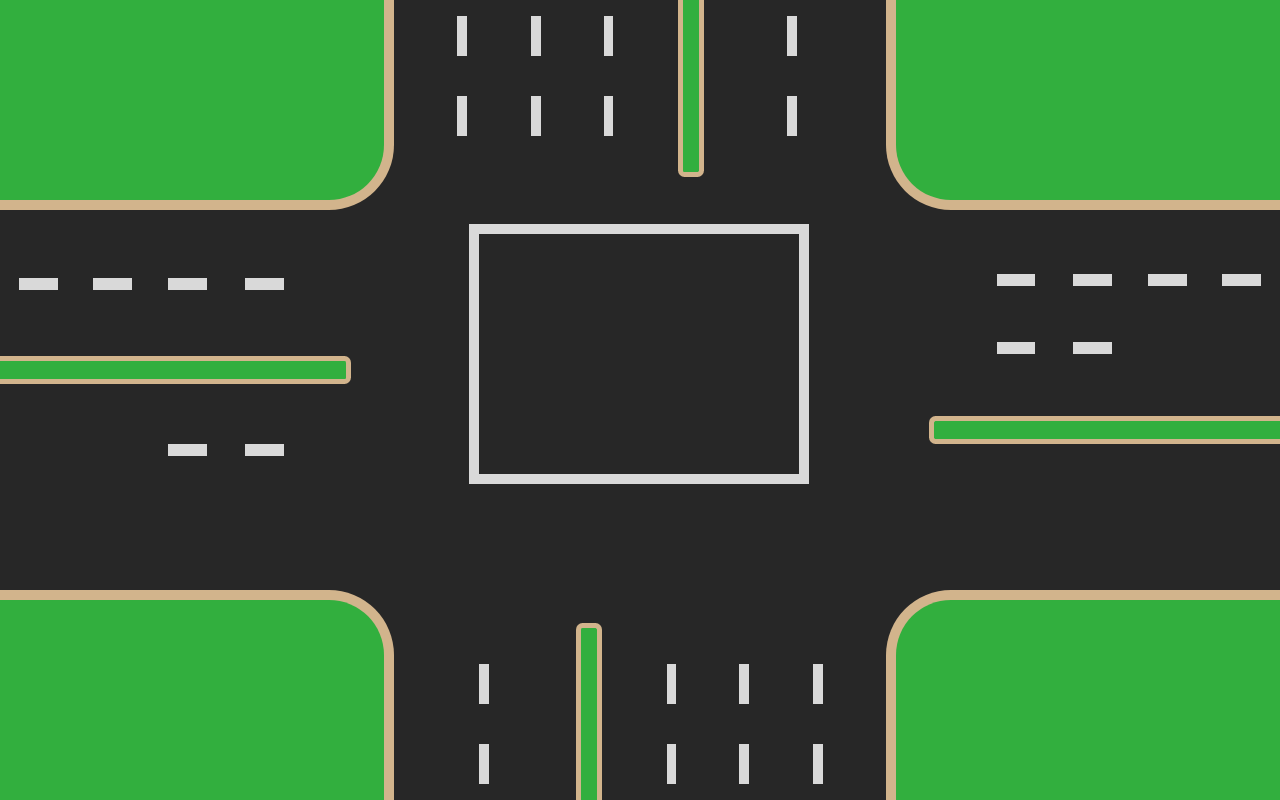
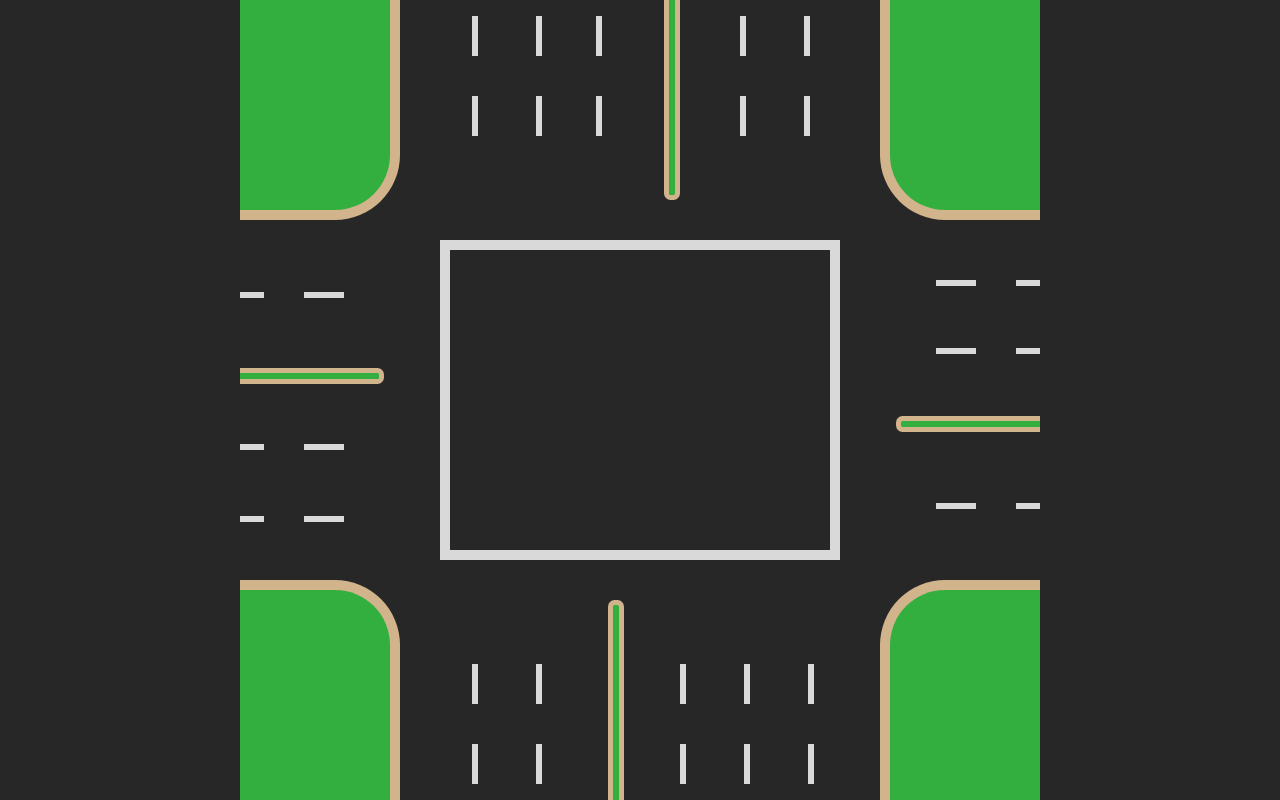
Before and after one commit to DubUlasi/Traffic-Simulator, a plain HTML site: page index.html in a window 1280 px wide. Drawn offline with Linux system fonts and the light colour scheme.

Commit message:
i am trying to get the index.css on my branch

```diff
--- a/index.css
+++ b/index.css
@@ -1,17 +1,35 @@
+* {
+  margin: 0;
+  padding: 0;
+  box-sizing: border-box;
+}
+
 
 /* Background of the entire design */
 body {
   background-color: #272727;
 }
 
+
+/* Rules for the wrapper enclosing the environment */
+#environment-wrapper {
+  height: 100vh;
+  width: 100vh;
+  margin: auto;
+  position: relative;
+}
+
+
 /* design of the 4 land corners of the road */
-
-.land1 {  /* Top left corner */
-    position: fixed;
+.land1 {
+  /* Top left corner */
+  /* position: fixed; */
+  position: absolute;
   top: 0px;
   left: 0px;
-    width: 30%;
-    height: 25%;
+  /* width: 30%; */
+  width: 20%;
+  height: 27.5%;
   background-color: #32AF3E;
   border-bottom: 10px solid #D2B48C;
   border-right: 10px solid #D2B48C;
@@ -19,36 +37,45 @@ body {
 
 }
 
-  .land2 {  /* Top right corner */
-    position: fixed;
+.land2 {
+  /* Top right corner */
+  /* position: fixed; */
+  position: absolute;
   top: 0px;
   right: 0px;
-    width: 30%;
-    height: 25%;
+  /* width: 30%; */
+  width: 20%;
+  height: 27.5%;
   background-color: #32AF3E;
   border-bottom: 10px solid #D2B48C;
   border-left: 10px solid #D2B48C;
   border-bottom-left-radius: 65px;
 }
 
-  .land3 {  /* bottom left corner */
-    position: fixed;
+.land3 {
+  /* bottom left corner */
+  /* position: fixed; */
+  position: absolute;
   bottom: 0px;
   left: 0px;
-    width: 30%;
-    height: 25%;
+  /* width: 30%; */
+  width: 20%;
+  height: 27.5%;
   background-color: #32AF3E;
   border-top: 10px solid #D2B48C;
   border-right: 10px solid #D2B48C;
   border-top-right-radius: 65px;
 }
 
-  .land4 {  /* bottom right corner */
-    position: fixed;
+.land4 {
+  /* bottom right corner */
+  /* position: fixed; */
+  position: absolute;
   bottom: 0px;
   right: 0px;
-    width: 30%;
-    height: 25%;
+  /* width: 30%; */
+  width: 20%;
+  height: 27.5%;
   background-color: #32AF3E;
   border-top: 10px solid #D2B48C;
   border-left: 10px solid #D2B48C;
@@ -59,10 +86,13 @@ body {
 /* design of the intersection box*/
 .intersection {
   position: absolute;
-    margin-left: 36%;
-    margin-top: 15.2%;
-    width: 25%;
-    height: 30%;
+  /* margin-left: 36%; */
+  /* margin-top: 15.2%; */
+  /* width: 25%; */
+  top: 30%;
+  left: 25%;
+  width: 50%;
+  height: 40%;
   background-color: #272727;
   border: 10px solid #D9D9D9;
 }
@@ -73,8 +103,8 @@ body {
   position: absolute;
   top: 0px;
   left: 53%;
-    width: 1.2%;
-    height: 21.5%;
+  width: 2%;
+  height: 25%;
   background-color: #32AF3E;
   border-left: 5px solid #D2B48C;
   border-right: 5px solid #D2B48C;
@@ -84,13 +114,15 @@ body {
 
 }
 
+
 /* Bottom Road Divider */
 .divider2 {
   position: absolute;
   bottom: 0px;
-    right: 53%;
-    width: 1.2%;
-    height: 21.5%;
+  /* right: 53%; */
+  left: 46%;
+  width: 2%;
+  height: 25%;
   background-color: #32AF3E;
   border-left: 5px solid #D2B48C;
   border-right: 5px solid #D2B48C;
@@ -106,8 +138,8 @@ body {
   position: absolute;
   bottom: 52%;
   left: 0px;
-      width: 27%;
-      height: 2.2%;
+  width: 18%;
+  height: 2%;
   background-color: #32AF3E;
   border-bottom: 5px solid #D2B48C;
   border-right: 5px solid #D2B48C;
@@ -117,13 +149,14 @@ body {
 
 }
 
+
 /* Right Road Divider */
 .divider4 {
   position: absolute;
   top: 52%;
   right: 0px;
-      width: 27%;
-      height: 2.2%;
+  width: 18%;
+  height: 2%;
   background-color: #32AF3E;
   border-bottom: 5px solid #D2B48C;
   border-left: 5px solid #D2B48C;
@@ -134,231 +167,119 @@ body {
 }
 
 
-
 /* Broken lines for the first section of the left side road */
 .left-road-line1 {
   position: absolute;
-      bottom: 63.7%;
-      left: 1.5%;
+  bottom: 62.7%;
+  left: 0px;
   width: 3%;
-      height: 1.5%;
+  height: 0.75%;
   background-color: #D9D9D9;
 }
 
 .left-road-line2 {
   position: absolute;
-      bottom: 63.7%;
-      left: 7.3%;
-      width: 3%;
-      height: 1.5%;
-      background-color: #D9D9D9;
-    }
-
-    .left-road-line3 {
-    position: absolute;
-    bottom: 63.7%;
-    left: 13.15%;
-    width: 3%;
-    height: 1.5%;
-    background-color: #D9D9D9;
-  }
-
-
-  .left-road-line4 {
-    position: absolute;
-    bottom: 63.7%;
-    left: 19.15%;
-    width: 3%;
-    height: 1.5%;
+  bottom: 62.7%;
+  left: 8%;
+  width: 5%;
+  height: 0.75%;
   background-color: #D9D9D9;
 }
 
 
 /* Broken lines for the second section of the left side road */
+.left-road-line3 {
+  position: absolute;
+  bottom: 43.7%;
+  left: 8%;
+  width: 5%;
+  height: 0.75%;
+  background-color: #D9D9D9;
+}
+
+.left-road-line4 {
+  position: absolute;
+  bottom: 43.7%;
+  left: 0px;
+  width: 3%;
+  height: 0.75%;
+  background-color: #D9D9D9;
+}
+
+
 .left-road-line5 {
   position: absolute;
-    bottom: 43%;
-    left: 19.15%;
-    width: 3%;
-    height: 1.5%;
+  bottom: 34.7%;
+  left: 8%;
+  width: 5%;
+  height: 0.75%;
   background-color: #D9D9D9;
 }
 
 .left-road-line6 {
   position: absolute;
-    bottom: 43%;
-    left: 13.15%;
+  bottom: 34.7%;
+  left: 0px;
   width: 3%;
-    height: 1.5%;
+  height: 0.75%;
   background-color: #D9D9D9;
 }
-
-  .left-road-line7 {
-    position: absolute;
-    bottom: 43%;
-    left: 7.3%;
-    width: 3%;
-    height: 1.5%;
-    background-color: #D9D9D9;
-  }
-
-  .left-road-line8 {
-    position: absolute;
-    bottom: 43%;
-    left: 1.5%;
-    width: 3%;
-    height: 1.5%;
-    background-color: #D9D9D9;
-  }
-
-  .left-road-line9 {
-    position: absolute;
-    bottom: 34%;
-    left: 19.15%;
-    width: 3%;
-    height: 1.5%;
-    background-color: #D9D9D9;
-  }
-
-  .left-road-line10 {
-    position: absolute;
-    bottom: 34%;
-    left: 13.15%;
-    width: 3%;
-    height: 1.5%;
-    background-color: #D9D9D9;
-  }
-
-  .left-road-line11 {
-    position: absolute;
-    bottom: 34%;
-    left: 7.3%;
-    width: 3%;
-    height: 1.5%;
-    background-color: #D9D9D9;
-  }
-
-  .left-road-line12 {
-    position: absolute;
-    bottom: 34%;
-    left: 1.5%;
-    width: 3%;
-    height: 1.5%;
-    background-color: #D9D9D9;
-  }
-
 
 
 /* Broken lines for the first section of the right side road */
 .right-road-line1 {
   position: absolute;
   bottom: 64.3%;
-    right: 1.5%;
+  right: 0px;
   width: 3%;
-    height: 1.5%;
+  height: 0.75%;
   background-color: #D9D9D9;
 }
 
 .right-road-line2 {
   position: absolute;
   bottom: 64.3%;
-    right: 7.3%;
-    width: 3%;
-    height: 1.5%;
+  right: 8%;
+  width: 5%;
+  height: 0.75%;
   background-color: #D9D9D9;
 }
 
 .right-road-line3 {
   position: absolute;
-    bottom: 64.3%;
-    right: 13.15%;
+  bottom: 55.7%;
+  right: 8%;
+  width: 5%;
+  height: 0.75%;
+  background-color: #D9D9D9;
+}
+
+.right-road-line4 {
+  position: absolute;
+  bottom: 55.7%;
+  right: 0px;
   width: 3%;
-    height: 1.5%;
+  height: 0.75%;
   background-color: #D9D9D9;
 }
 
 
-  .right-road-line4 {
-    position: absolute;
-    bottom: 64.3%;
-    right: 19.15%;
-    width: 3%;
-    height: 1.5%;
-    background-color: #D9D9D9;
-  }
-
+/* Broken lines for the second section of the right side road */
 .right-road-line5 {
   position: absolute;
-    bottom: 55.7%;
-    right: 19.15%;
-    width: 3%;
-    height: 1.5%;
+  bottom: 36.4%;
+  right: 8%;
+  width: 5%;
+  height: 0.75%;
   background-color: #D9D9D9;
 }
 
 .right-road-line6 {
   position: absolute;
-    bottom: 55.7%;
-    right: 13.15%;
+  bottom: 36.4%;
+  right: 0px;
   width: 3%;
-    height: 1.5%;
-    background-color: #D9D9D9;
-  }
-
-  .right-road-line7 {
-    position: absolute;
-    bottom: 55.7%;
-    right: 7.3%;
-    width: 3%;
-    height: 1.5%;
-    background-color: #D9D9D9;
-  }
-
-  .right-road-line8 {
-    position: absolute;
-    bottom: 55.7%;
-    right: 1.5%;
-    width: 3%;
-    height: 1.5%;
-    background-color: #D9D9D9;
-  }
-
-
-  /* Broken lines for the second section of the right side road */
-
-  .right-road-line9 {
-    position: absolute;
-    bottom: 35%;
-    right: 19.15%;
-    width: 3%;
-    height: 1.5%;
-    background-color: #D9D9D9;
-  }
-
-  .right-road-line10 {
-    position: absolute;
-    bottom: 35%;
-    right: 13.15%;
-    width: 3%;
-    height: 1.5%;
-    background-color: #D9D9D9;
-  }
-
-  .right-road-line11 {
-    position: absolute;
-    bottom: 35%;
-    right: 7.3%;
-    width: 3%;
-    height: 1.5%;
-    background-color: #D9D9D9;
-  }
-
-  .right-road-line12 {
-    position: absolute;
-    bottom: 35%;
-    right: 1.5%;
-    width: 3%;
-    height: 1.5%;
+  height: 0.75%;
   background-color: #D9D9D9;
 }
 
@@ -368,7 +289,8 @@ body {
 .top-road-line1 {
   position: absolute;
   top: 2%;
-    left: 35.7%;
+  /* left: 35.7%; */
+  left: 29%;
   width: 0.75%;
   height: 5%;
   background-color: #D9D9D9;
@@ -377,7 +299,8 @@ body {
 .top-road-line2 {
   position: absolute;
   top: 2%;
-    left: 41.5%;
+  /* left: 41.5%; */
+  left: 37%;
   width: 0.75%;
   height: 5%;
   background-color: #D9D9D9;
@@ -386,7 +309,8 @@ body {
 .top-road-line3 {
   position: absolute;
   top: 2%;
-    left: 47.15%;
+  /* left: 47.15%; */
+  left: 44.5%;
   width: 0.75%;
   height: 5%;
   background-color: #D9D9D9;
@@ -395,7 +319,8 @@ body {
 .top-road-line4 {
   position: absolute;
   top: 12%;
-    left: 35.7%;
+  /* left: 35.7%; */
+  left: 29%;
   width: 0.75%;
   height: 5%;
   background-color: #D9D9D9;
@@ -404,7 +329,8 @@ body {
 .top-road-line5 {
   position: absolute;
   top: 12%;
-    left: 41.5%;
+  /* left: 41.5%; */
+  left: 37%;
   width: 0.75%;
   height: 5%;
   background-color: #D9D9D9;
@@ -413,18 +339,20 @@ body {
 .top-road-line6 {
   position: absolute;
   top: 12%;
-    left: 47.15%;
+  /* left: 47.15%; */
+  left: 44.5%;
   width: 0.75%;
   height: 5%;
   background-color: #D9D9D9;
 }
 
+
 /* Broken lines for the second section of the top side road */
-
 .top-road-line7 {
   position: absolute;
   top: 2%;
-    left: 61.5%;
+  /* left: 61.5%; */
+  left: 62.5%;
   width: 0.75%;
   height: 5%;
   background-color: #D9D9D9;
@@ -433,18 +361,41 @@ body {
 .top-road-line8 {
   position: absolute;
   top: 12%;
-    left: 61.5%;
+  /* left: 61.5%; */
+  left: 62.5%;
   width: 0.75%;
   height: 5%;
   background-color: #D9D9D9;
 }
+
+.top-road-line9 {
+  position: absolute;
+  top: 2%;
+  /* left: 61.5%; */
+  left: 70.5%;
+  width: 0.75%;
+  height: 5%;
+  background-color: #D9D9D9;
+}
+
+.top-road-line10 {
+  position: absolute;
+  top: 12%;
+  /* left: 61.5%; */
+  left: 70.5%;
+  width: 0.75%;
+  height: 5%;
+  background-color: #D9D9D9;
+}
+
 
 /* Broken lines for the first section of the bottom side road */
 
 .bottom-road-line1 {
   position: absolute;
   bottom: 2%;
-      right: 61.8%;
+  /* right: 61.8%; */
+  left: 29%;
   width: 0.75%;
   height: 5%;
   background-color: #D9D9D9;
@@ -453,18 +404,18 @@ body {
 .bottom-road-line2 {
   position: absolute;
   bottom: 12%;
-      right: 61.8%;
+  /* right: 61.8%; */
+  left: 29%;
   width: 0.75%;
   height: 5%;
   background-color: #D9D9D9;
 }
 
-    /* Broken lines for the second section of the top side road */
-
-    .bottom-road-line3{
+.bottom-road-line3 {
   position: absolute;
   bottom: 2%;
-      right: 35.7%;
+  /* right: 61.8%; */
+  left: 37%;
   width: 0.75%;
   height: 5%;
   background-color: #D9D9D9;
@@ -472,17 +423,22 @@ body {
 
 .bottom-road-line4 {
   position: absolute;
-      bottom: 2%;
-      right: 41.5%;
+  bottom: 12%;
+  /* right: 61.8%; */
+  left: 37%;
   width: 0.75%;
   height: 5%;
   background-color: #D9D9D9;
 }
 
+
+/* Broken lines for the second section of the top side road */
+
 .bottom-road-line5 {
   position: absolute;
   bottom: 2%;
-      right: 47.15%;
+  /* right: 35.7%; */
+  left: 55%;
   width: 0.75%;
   height: 5%;
   background-color: #D9D9D9;
@@ -490,8 +446,9 @@ body {
 
 .bottom-road-line6 {
   position: absolute;
-      bottom: 12%;
-      right: 35.7%;
+  bottom: 2%;
+  /* right: 41.5%; */
+  left: 63%;
   width: 0.75%;
   height: 5%;
   background-color: #D9D9D9;
@@ -499,8 +456,9 @@ body {
 
 .bottom-road-line7 {
   position: absolute;
-      bottom: 12%;
-      right: 41.5%;
+  bottom: 2%;
+  /* right: 47.15%; */
+  left: 71%;
   width: 0.75%;
   height: 5%;
   background-color: #D9D9D9;
@@ -509,8 +467,29 @@ body {
 .bottom-road-line8 {
   position: absolute;
   bottom: 12%;
-      right: 47.15%;
+  /* right: 35.7%; */
+  left: 55%;
   width: 0.75%;
   height: 5%;
   background-color: #D9D9D9;
 }
+
+.bottom-road-line9 {
+  position: absolute;
+  bottom: 12%;
+  /* right: 41.5%; */
+  left: 63%;
+  width: 0.75%;
+  height: 5%;
+  background-color: #D9D9D9;
+}
+
+.bottom-road-line10 {
+  position: absolute;
+  bottom: 12%;
+  /* right: 47.15%; */
+  left: 71%;
+  width: 0.75%;
+  height: 5%;
+  background-color: #D9D9D9;
+}
```
Lines whose indentation alone changed are shown as unchanged.
